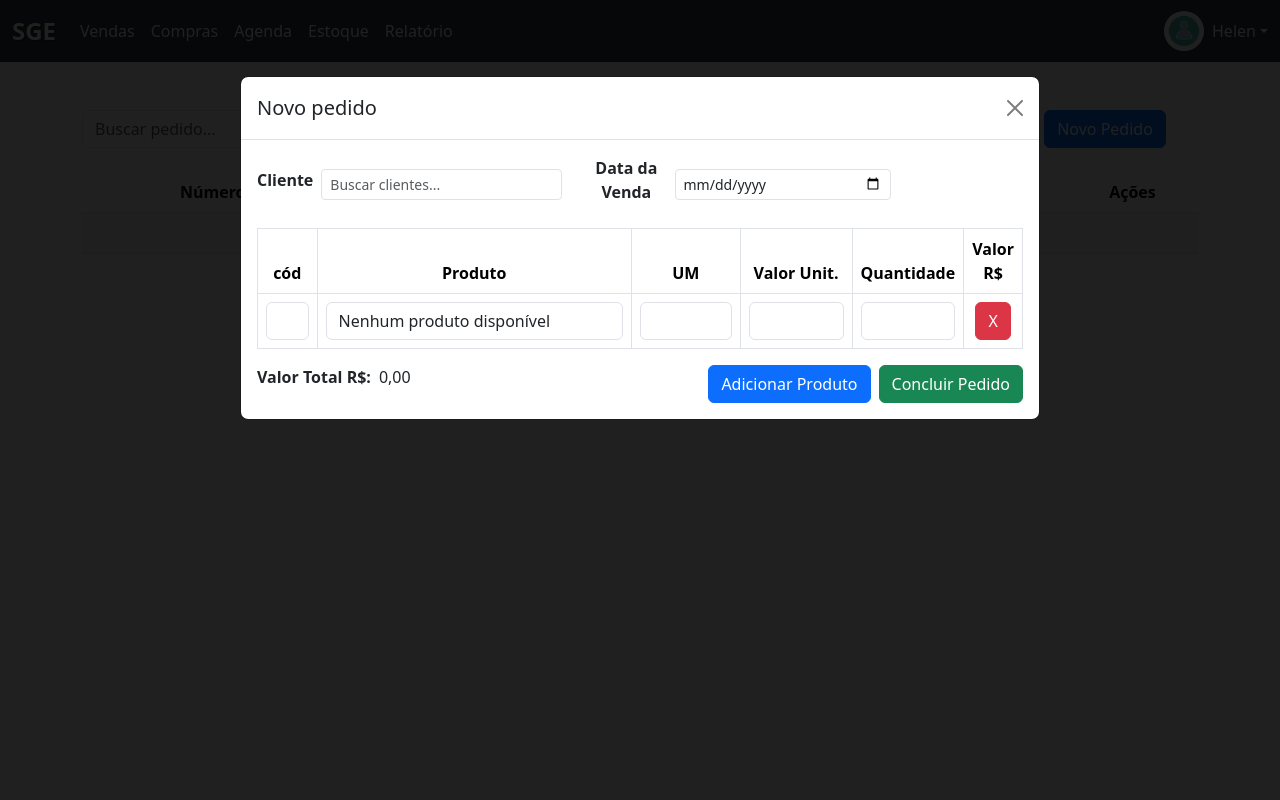
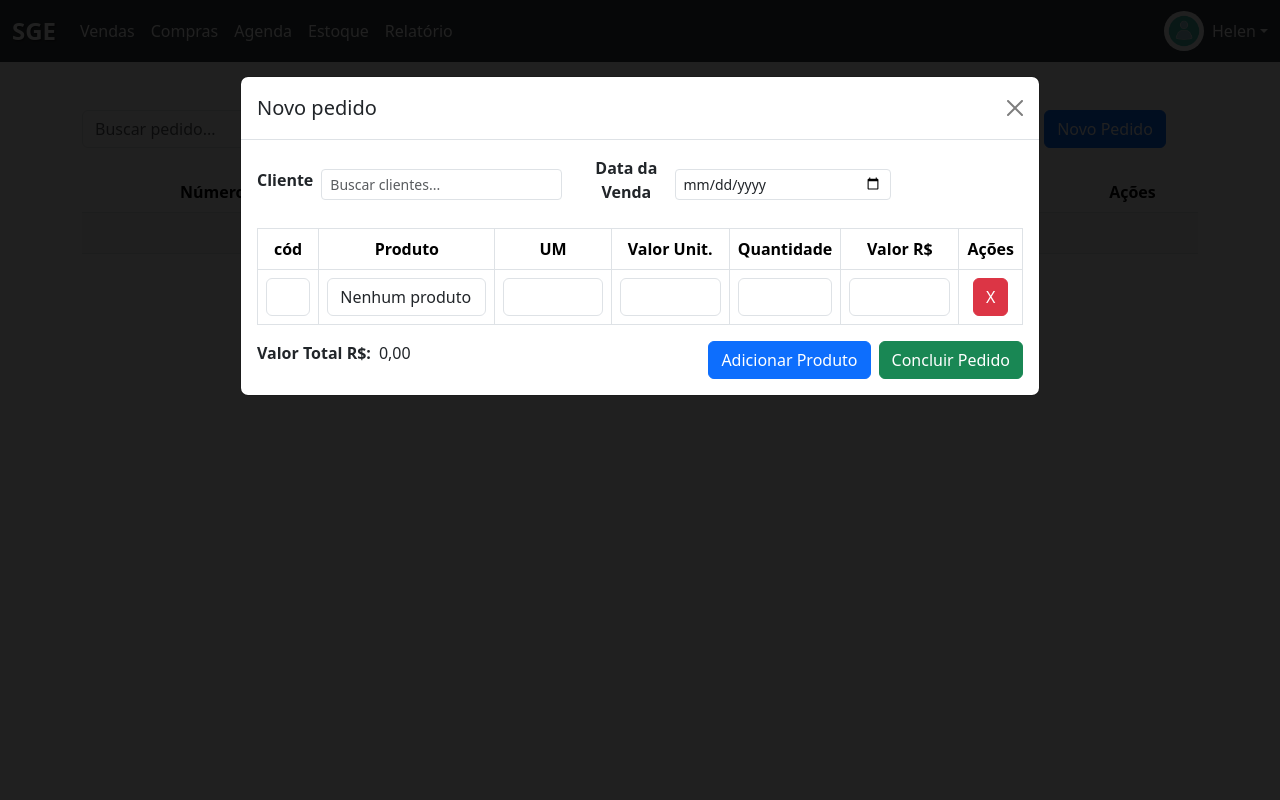
Before and after one commit to gabriecgaldino/app_management, a Django app: page /vendas/ in a window 1280 px wide, after a click on "Novo Pedido". Run offline with Django 5.2, Linux system fonts and the light colour scheme; a user stored in the database is signed in; data comes from the database, SQL or seed files in the repository; both versions use the stored data as it was after the commit.

Commit message:
Iniciando os eventos das demais linhas em novo pedido

```diff
--- a/Sistema_de_Gestão_Empresarial/urls.py
+++ b/Sistema_de_Gestão_Empresarial/urls.py
@@ -19,7 +19,7 @@ from django.contrib.auth.views import LogoutView
 from django.urls import path
 from Usuario.views import registro, login_view, change_data_user
 from Sistema_de_Gestão_Empresarial.views import home
-from Produto.views import excluir_produto, editar_produto
+from Produto.views import excluir_produto, editar_produto, busca_produtos_json
 from Estoque.views import estoque_view
 from Vendas.views import vendas
 from Contatos.views import buscar_contatos
@@ -38,5 +38,6 @@ urlpatterns = [
     path('produto/editar/<int:produto_id>/',
          editar_produto, name='editar_produto'),
     path('vendas/', vendas, name='vendas'),
-    path('buscar-contatos/', buscar_contatos, name='buscar_contatos')
+    path('buscar-contatos/', buscar_contatos, name='buscar_contatos'),
+    path('vendas/api-produtos/', busca_produtos_json, name='api_produtos')
 ]
--- a/Vendas/static/js/scripts-vendas.js
+++ b/Vendas/static/js/scripts-vendas.js
@@ -6,12 +6,36 @@ document.addEventListener("DOMContentLoaded", function() {
         const newRow = document.createElement("tr")
 
         newRow.innerHTML = `
-            <td><label class="form-control">0</label></td>
-            <td><input type="text" class="form-control busca-produto" name="produto[]"></td>
-            <td><input type="text" class="form-control" name="valor_total[]"></td>
-            <td><input type="number" class="form-control" name="quantidade[]"></td>
-            <td><input type="text" class="form-control" name="valor[]"></td>
-            <td><button type="button" class="btn btn-danger btn-remove-row">x</button></td>
+            <td class="col-1">
+                <input id="produtoId" class="form-control" readonly ></input>
+            </td>
+            <td class="col-3">
+                <select name="produto" class="form-control" id="produtoSelecionado">
+                    {% for produto in form.fields.produto.queryset %}
+                        <option
+                            value="{{produto.id}}" class="form-control"
+                            data-unidade="{{produto.unidade_medida}}"
+                            data-valor="{{produto.valor}}"></option>
+                    {% empty %}
+                        <option>Nenhum produto disponível</option>
+                    {% endfor %}
+                </select>
+            </td>
+            <td class="col-2">
+                <input type="text" id="unidadeMedida" class="form-control" readonly></input>
+            </td>
+            <td class="col-2">
+                <input id="valorProduto" class="form-control" readonly></input>
+            </td>
+            <td class="col-1">
+                <input type="text" class="form-control">
+            </td>
+            <td class="col-2">
+                <input type="text" class="form-control">
+            </td>
+            <td>
+                <button type="button" class="btn btn-danger btn-remove-row">X</button>
+            </td>
         `
         salesTableBody.appendChild(newRow);
 
--- a/Vendas/templates/vendas.html
+++ b/Vendas/templates/vendas.html
@@ -65,15 +65,16 @@
                                             <th>Valor Unit. </th>
                                             <th>Quantidade</th>
                                             <th>Valor R$</th>
+                                            <th>Ações</th>
                                         </tr>
                                     </thead>
                                     <tbody id="salesTableBody">
 
-                                        <tr>
+                                        <tr data-row-id="1">
                                             <td class="col-1">
                                                 <input id="produtoId" class="form-control" readonly ></input>
                                             </td>
-                                            <td class="col-6">
+                                            <td class="col-3">
                                                 <select name="produto" class="form-control" id="produtoSelecionado">
                                                     {% for produto in form.fields.produto.queryset %}
                                                         <option
@@ -94,6 +95,9 @@
                                                 <input id="valorProduto" class="form-control" readonly></input>
                                             </td>
                                             <td class="col-1">
+                                                <input type="text" class="form-control">
+                                            </td>
+                                            <td class="col-2">
                                                 <input type="text" class="form-control">
                                             </td>
                                             <td>
```
Also changed, not shown: Produto/views.py (+21 -0 lines), db.sqlite3.
